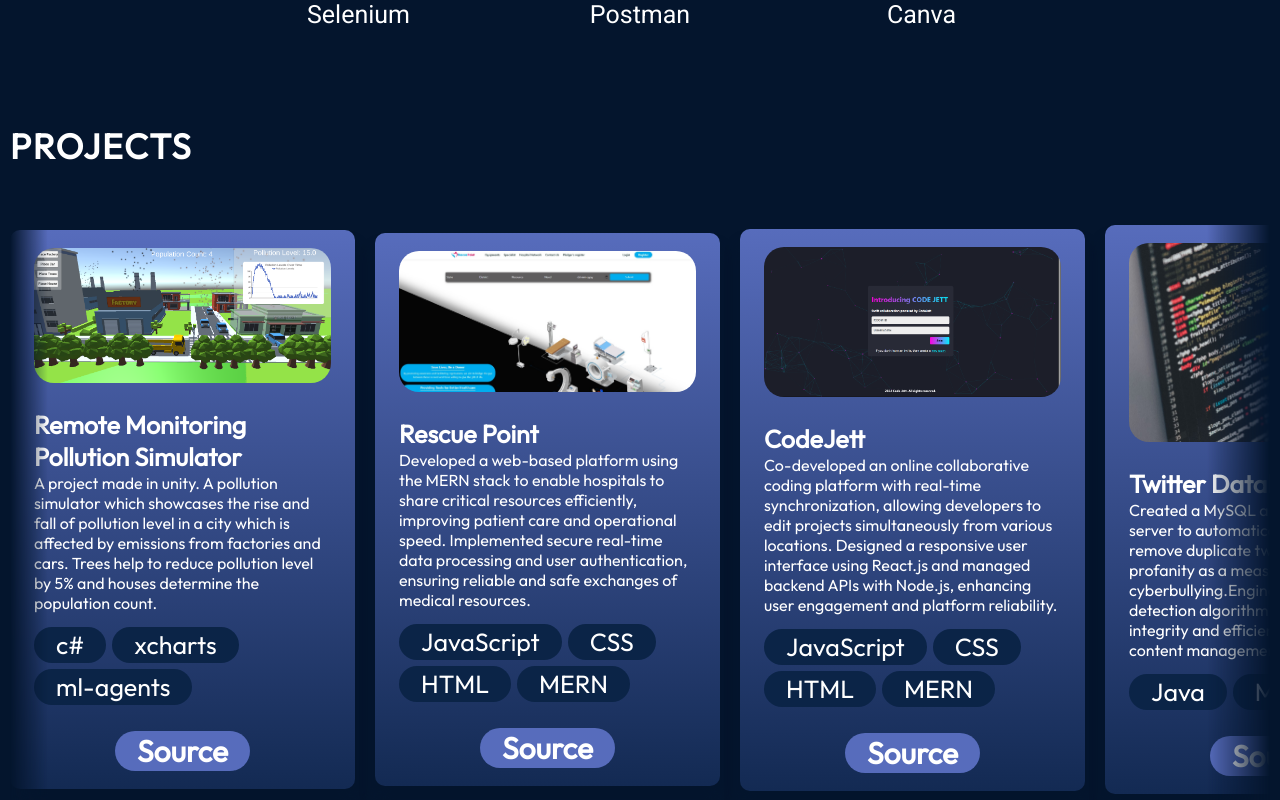
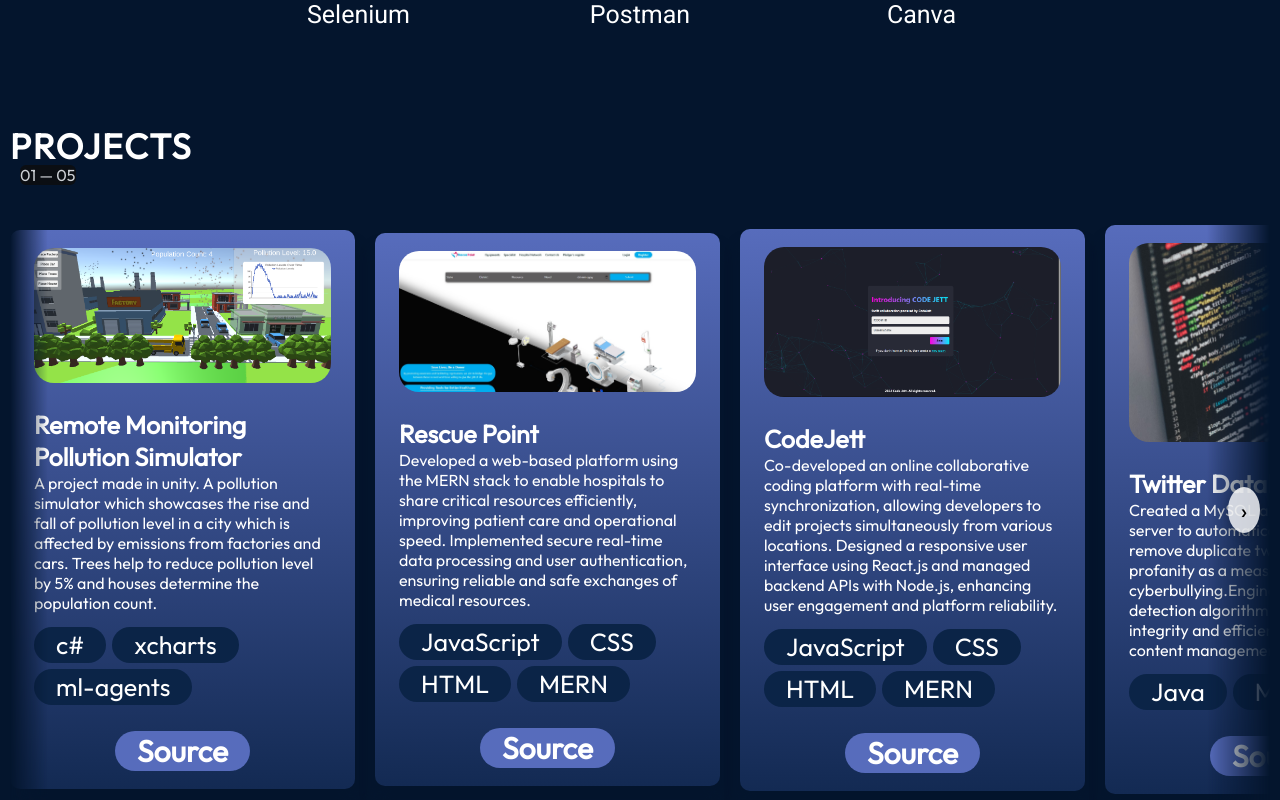
Before and after one commit to MERRY002/Merry_Hayong_Portfolio, a React (Vite) app in the folder MERRY_HAYONG/: page / in a window 1280 px wide. Shown: the part 2340-3140 px from the top of the page. Built offline with nearby package versions, Linux system fonts and the light colour scheme.

Commit message:
fixed scroll issue for desktop in project section

```diff
--- a/MERRY_HAYONG/src/components/Contact/Contact.module.css
+++ b/MERRY_HAYONG/src/components/Contact/Contact.module.css
@@ -49,6 +49,8 @@
 @media screen and (max-width: 830px) {
     .container{
         flex-direction: column;
+        align-items: center;
+        text-align: center;
         gap: 23px;
     }
     .text{
@@ -59,4 +61,8 @@
     .links{
         align-items: center;
     }
+    .link a{
+        align-items: center;
+        font-size: 23px;
+    }
 }
--- a/MERRY_HAYONG/src/components/Projects/Projects.jsx
+++ b/MERRY_HAYONG/src/components/Projects/Projects.jsx
@@ -1,17 +1,68 @@
-import React from "react";
+import React, { useRef, useEffect, useState } from "react";
 import projects from "../../data/projects.json";
 import { ProjectCard } from "./ProjectCard";
 import styles from "./Projects.module.css";
-export const Projects=()=>{
-    return(
-        <section id="projects" className={styles.container}>
-            <h2 className={styles.title}>Projects</h2>
-            <div className={styles.project}>{
-                projects.map((project,id)=>{
-                    return<ProjectCard key={id} project={project}/>;
 
-                })}
-            </div>
-        </section>
-    );
+export const Projects = () => {
+  const scrollRef = useRef(null);
+  const [currentIndex, setCurrentIndex] = useState(0);
+  const [showLeft, setShowLeft] = useState(false);
+  const [showRight, setShowRight] = useState(true);
+  const totalCards = projects.length;
+
+  const scroll = (direction) => {
+    const container = scrollRef.current;
+    const cardWidth = container.firstChild.offsetWidth + 20;
+    container.scrollBy({ left: direction * cardWidth, behavior: "smooth" });
+  };
+
+  useEffect(() => {
+    const container = scrollRef.current;
+
+    const handleScroll = () => {
+      const cardWidth = container.firstChild.offsetWidth + 20;
+      const scrollLeft = container.scrollLeft;
+      const maxScrollLeft = container.scrollWidth - container.clientWidth;
+      const index = Math.round(scrollLeft / cardWidth);
+
+      setCurrentIndex(index);
+      setShowLeft(scrollLeft > 0);
+      setShowRight(scrollLeft < maxScrollLeft);
+    };
+
+    container.addEventListener("scroll", handleScroll);
+    return () => container.removeEventListener("scroll", handleScroll);
+  }, []);
+
+  return (
+    <section id="projects" className={styles.container}>
+      <h2 className={styles.title}>Projects</h2>
+
+      <div className={styles.projectSliderWrapper}>
+        {showLeft && (
+          <button className={styles.leftArrow} onClick={() => scroll(-1)}>
+            ‹
+          </button>
+        )}
+
+        <div className={styles.pagination}>
+          <span>
+            {String(currentIndex + 1).padStart(2, "0")} — {String(totalCards).padStart(2, "0")}
+          </span>
+        </div>
+
+        <div className={styles.project} ref={scrollRef}>
+          {projects.map((project, id) => (
+            <ProjectCard key={id} project={project} />
+          ))}
+        </div>
+
+        {showRight && (
+          <button className={styles.rightArrow} onClick={() => scroll(1)}>
+            ›
+          </button>
+        )}
+      </div>
+    </section>
+  );
 };
--- a/MERRY_HAYONG/src/components/Projects/Projects.module.css
+++ b/MERRY_HAYONG/src/components/Projects/Projects.module.css
@@ -12,6 +12,10 @@
     letter-spacing: 1.75px;
     text-transform: uppercase;
 }
+.projectSliderWrapper{
+    position: relative;
+    width: 100%;
+}
 .project{
     margin-top: 37px;
     display: flex;
@@ -23,6 +27,7 @@
     overflow-x: auto;
     overflow-y: hidden;
     width:100%;
+    max-width: 100vw;
     padding: 20px 30px;
     /*remove scroll-bar*/
     scroll-snap-type: x mandatory;
@@ -35,6 +40,36 @@
 .project::-webkit-scrollbar{
     display: none;
 }
+.leftArrow, .rightArrow{
+    position: absolute;
+    top: 50%;
+    transform: translateY(-50%);
+    background-color: rgba(255, 255, 255, 0.8);
+    border: none;
+    border-radius: 50%;
+    box-shadow: 0 2px 10px rgba(0,0,0,0.2);
+    padding: 0.5rem 0.8rem;
+    cursor: pointer;
+    font-size: 1.5rem;
+    z-index: 10;
+}
+.leftArrow{
+    left: 10px;
+}
+.rightArrow{
+    right: 10px;
+}
+.pagination{
+    position: absolute;
+    top:-40px;
+    left: 10px;
+    font-size: 1rem;
+    font-weight: 500;
+    color: white;
+    background: #0d0d0d;
+    border-radius: 6px;
+    opacity: 0.8;
+}
 .project>*{
     flex: 0 0 auto;
 
--- a/MERRY_HAYONG/src/data/projects.json
+++ b/MERRY_HAYONG/src/data/projects.json
@@ -18,7 +18,7 @@
         "imageSrc":"/assets/projects/codejett.png",
         "description":"Co-developed an online collaborative coding platform with real-time synchronization, allowing developers to edit projects simultaneously from various locations. Designed a responsive user interface using React.js and managed backend APIs with Node.js, enhancing user engagement and platform reliability.",
         "skills":["JavaScript","CSS","HTML","MERN"],
-        "source":"https://github.com/MERRY002/A-Collaborative-Coding-Platform"
+        "source":"https://codejett.vercel.app"
     },
     {
         "title": "Twitter Database Server",
```
